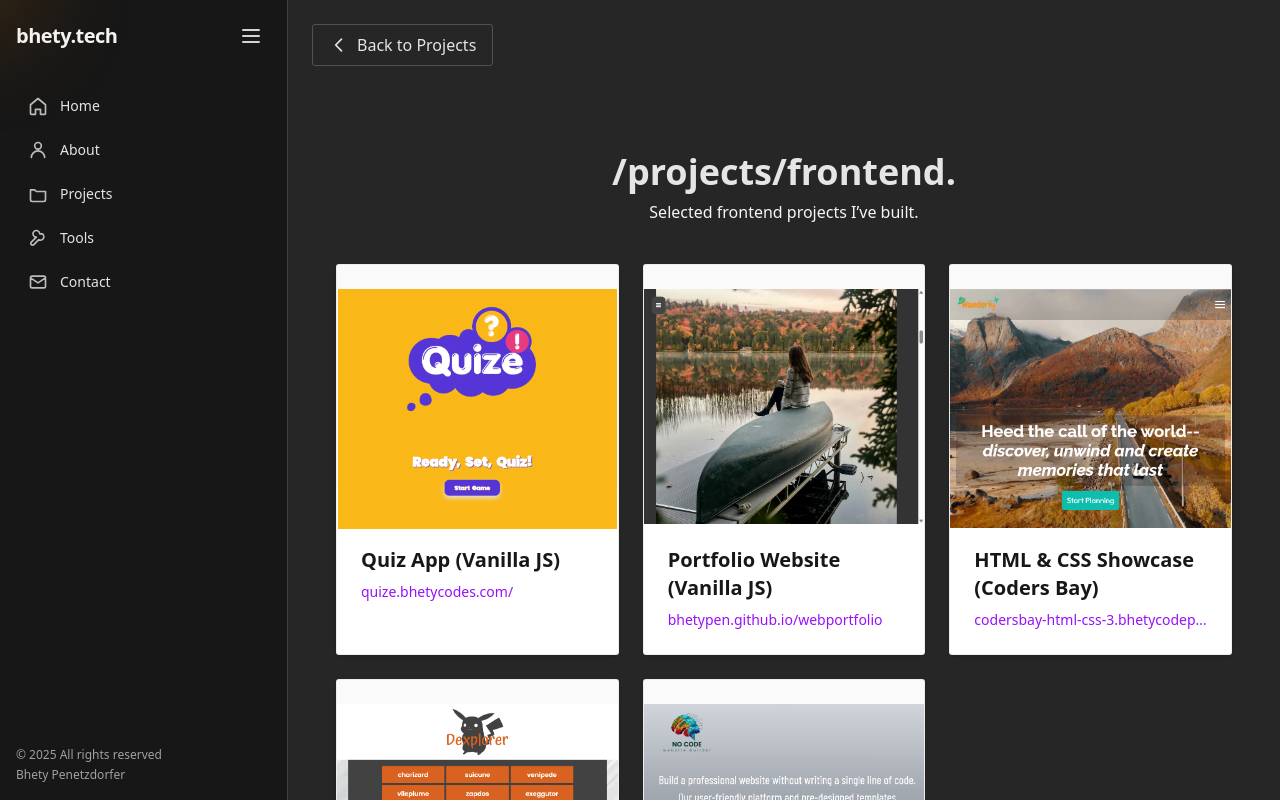
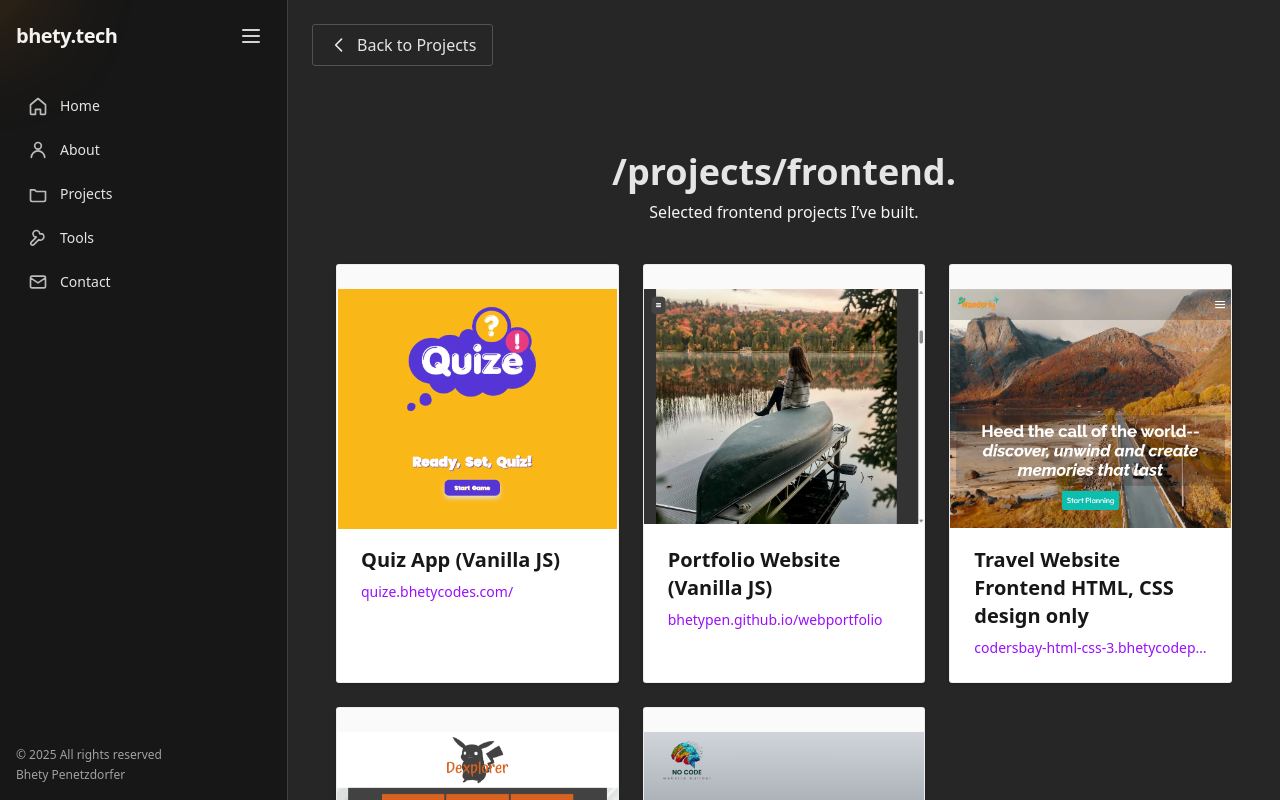
Before and after one commit to bhetypen/nuxt-portfolio, a Nuxt app: page /projects/frontend in a window 1280 px wide. Shown: the top 800 px of the page. Built offline with nearby package versions, Linux system fonts and the light colour scheme.

Commit message:
change title

```diff
--- a/app/data/project.ts
+++ b/app/data/project.ts
@@ -101,7 +101,7 @@ export const projects: Project[] = [
     },
     {
         slug: 'html-css-showcase',
-        title: 'HTML & CSS Showcase (Coders Bay)',
+        title: 'Travel Website Frontend HTML, CSS design only',
         category: 'frontend',
         logo: '/logos/htmlcss.png',
         img: '/images/htmlcss-cover.png',
```
